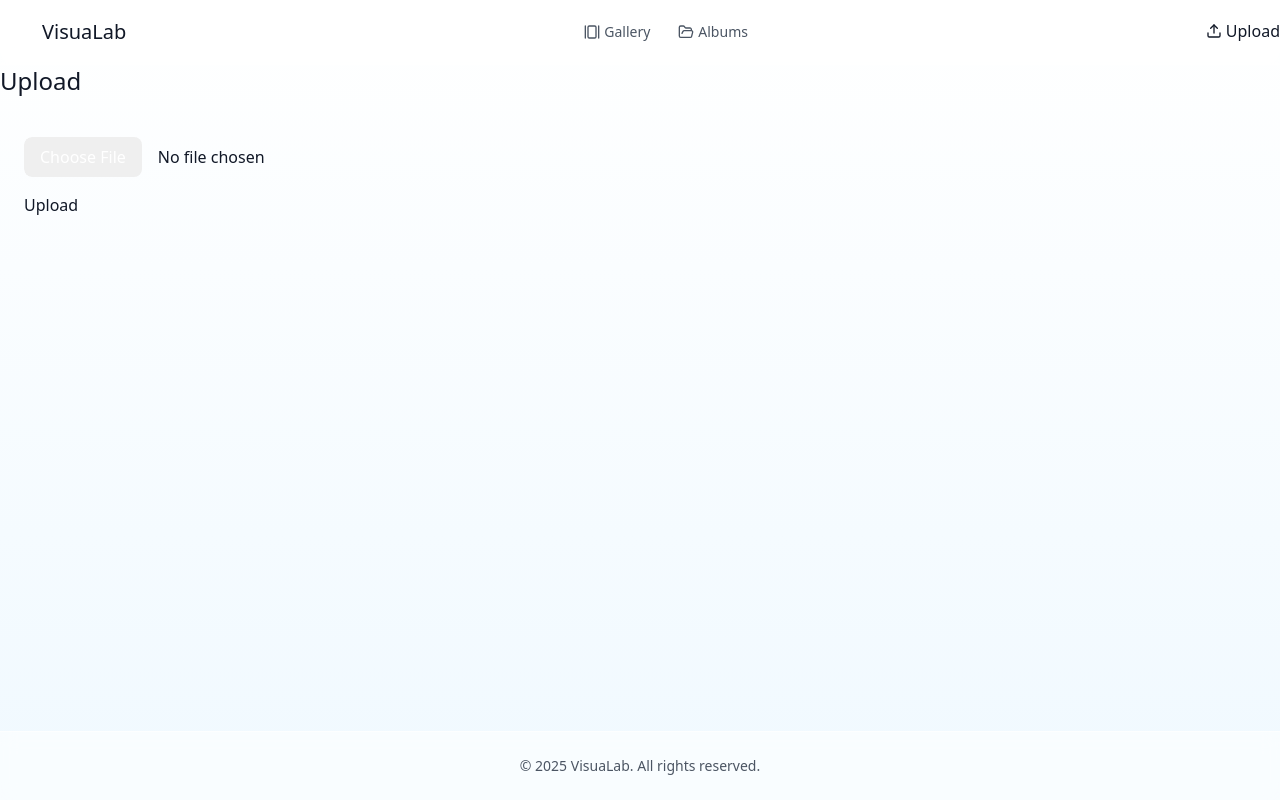
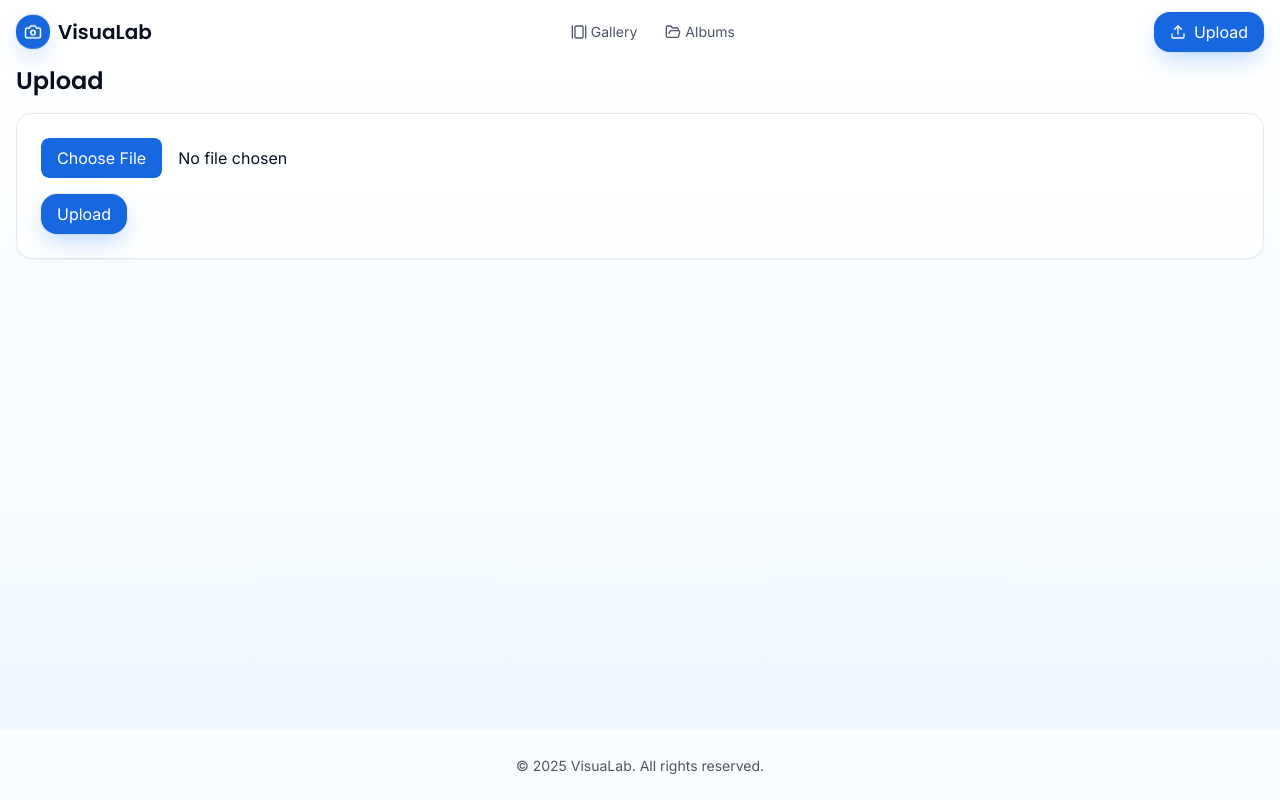
Before and after one commit to varunaditya27/VisuaLab, a Next.js app: page /upload in a window 1280 px wide. Built offline with nearby package versions, Linux system fonts and the light colour scheme.

Commit message:
Update styles and configuration: adjust color variables, enhance Tailwind setup with new theme extensions, and add framer-motion and lucide-react dependencies.

```diff
--- a/app/globals.css
+++ b/app/globals.css
@@ -4,14 +4,20 @@
 
 :root {
   --bg: 255 255 255;
-  --fg: 17 24 39;
+  --fg: 11 16 32;
 }
 
-html, body, #__next {
-  height: 100%;
-}
+html, body, #__next { height: 100%; }
 
 body {
   color: rgb(var(--fg));
   background: rgb(var(--bg));
 }
+
+.btn-primary {
+  @apply inline-flex items-center gap-2 rounded-xl bg-brand-600 px-4 py-2 text-white shadow-glow transition hover:bg-brand-700 active:scale-[0.99];
+}
+
+.card {
+  @apply rounded-xl border bg-white/60 backdrop-blur-sm shadow-sm transition hover:shadow-glow;
+}
--- a/tailwind.config.ts
+++ b/tailwind.config.ts
@@ -8,7 +8,53 @@ export default {
     './src/**/*.{ts,tsx}'
   ],
   theme: {
-    extend: {}
+    extend: {
+      container: {
+        center: true,
+        padding: '1rem',
+        screens: { lg: '1120px', xl: '1280px' },
+      },
+      fontFamily: {
+        display: ['var(--font-geist)', 'ui-sans-serif', 'system-ui'],
+        sans: ['var(--font-inter)', 'Inter', 'ui-sans-serif', 'system-ui'],
+        mono: ['ui-monospace', 'SFMono-Regular'],
+      },
+      colors: {
+        brand: {
+          50: '#eef7ff',
+          100: '#d9edff',
+          200: '#b9dcff',
+          300: '#8ac4ff',
+          400: '#58a4ff',
+          500: '#2b84ff',
+          600: '#1768e0',
+          700: '#124fb0',
+          800: '#123f89',
+          900: '#13356f',
+        },
+        ink: '#0b1020',
+      },
+      borderRadius: {
+        xl: '1rem',
+      },
+      boxShadow: {
+        glow: '0 0 0 1px rgba(17,24,39,0.05), 0 10px 25px -5px rgba(43,132,255,0.35)',
+      },
+      keyframes: {
+        float: {
+          '0%, 100%': { transform: 'translateY(0)' },
+          '50%': { transform: 'translateY(-4px)' },
+        },
+        fadeInUp: {
+          '0%': { opacity: '0', transform: 'translateY(8px)' },
+          '100%': { opacity: '1', transform: 'translateY(0)' },
+        },
+      },
+      animation: {
+        float: 'float 6s ease-in-out infinite',
+        fadeInUp: 'fadeInUp 600ms ease-out both',
+      },
+    }
   },
-  plugins: []
+  plugins: [require('@tailwindcss/typography'), require('@tailwindcss/forms'), require('tailwindcss-animate')]
 } satisfies Config
```
Also changed, not shown: package.json (+6 -1 lines), 1 other file (tests, documents, lock files or other folders).
